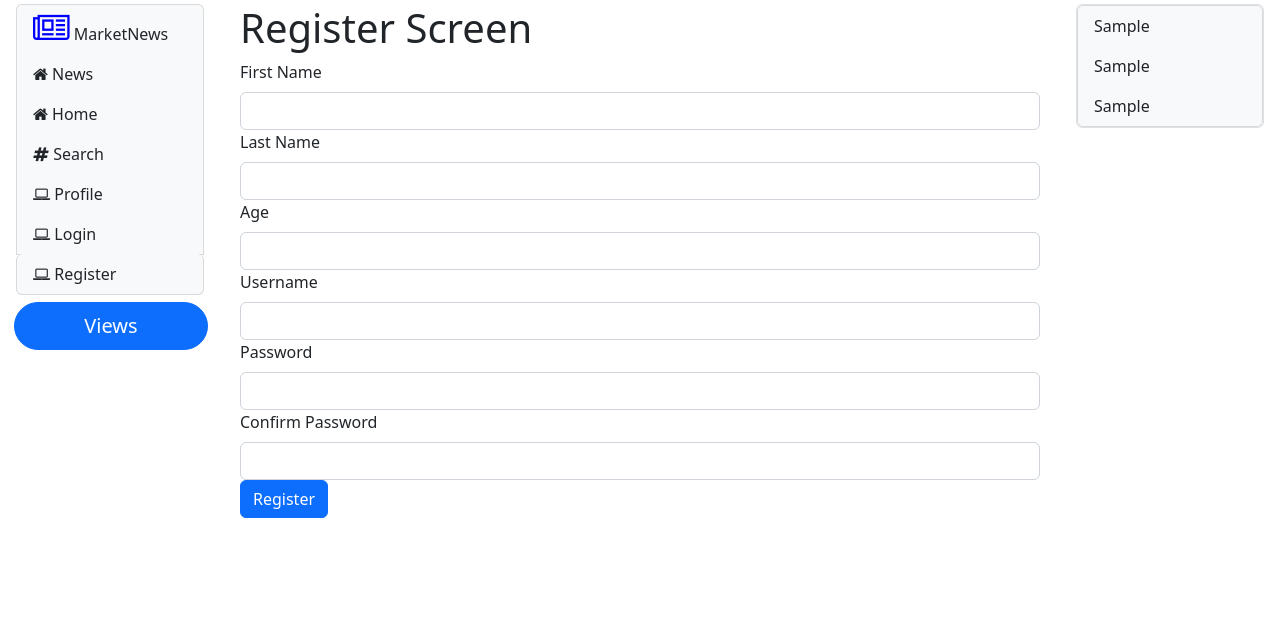
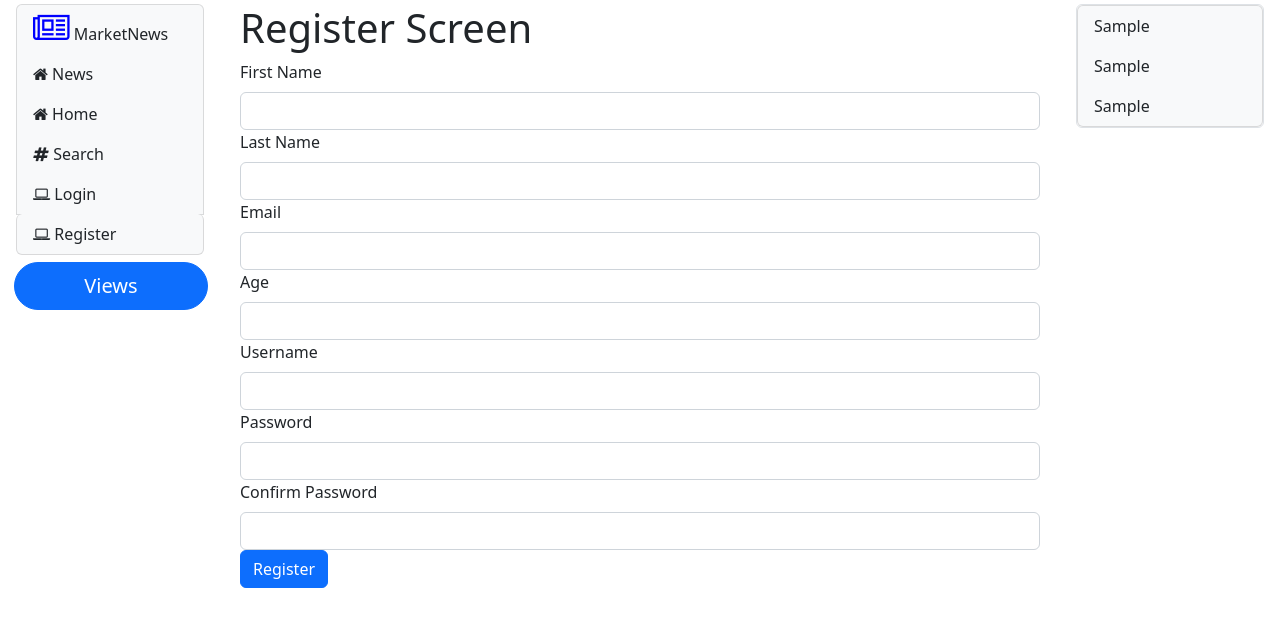
Before and after one commit to amarpriyesh/WebDev-StockMarket-FrontEnd, a React (Create React App) app: page /register in a window 1280 px wide. Shown: the top 626 px of the page. Built offline with nearby package versions, Linux system fonts and the light colour scheme; no server answers.

Commit message:
Added logout button, toggle between profile and login/register

```diff
--- a/src/navigation/index.js
+++ b/src/navigation/index.js
@@ -2,9 +2,11 @@ import React from "react";
 import {Link} from "react-router-dom";
 import {useLocation} from "react-router";
 import  "./index.css"
+import {useSelector} from "react-redux";
 const NavigationSidebar = (
 
 ) => {
+    const { currentUser } = useSelector((state) => state.user);
     const {pathname} = useLocation();
     const paths = pathname.split('/')
     const active = paths[2];
@@ -23,15 +25,21 @@ const NavigationSidebar = (
                 <Link to="/search" className={`list-group-item bg-light ${active === 'search'?'active':''}`}>
                     <i className="fa fa-hashtag"></i>   Search
                 </Link>
+                {currentUser &&(
                 <Link to="/profile" className={`list-group-item bg-light ${active === 'profile'?'active':''}`}>
                     <i className="fa fa-laptop"></i> Profile
                 </Link>
+                )}
+                {!currentUser &&(
                 <Link to="/login" className={`list-group-item bg-light ${active === 'login'?'active':''}`}>
                     <i className="fa fa-laptop"></i> Login
                 </Link>
+                )}
+                {!currentUser &&(
                 <Link to="/register" className={`list-group-item bg-light rounded ${active === 'register'?'active':''}`}>
                     <i className="fa fa-laptop"></i> Register
                 </Link>
+                )}
 
                 <div className="row pt-2 pe-2 ">
                     <button type="button"
--- a/src/profile/profile.js
+++ b/src/profile/profile.js
@@ -1,9 +1,10 @@
 import React, {useEffect} from 'react';
 import {Link, Navigate} from "react-router-dom";
 import {useDispatch, useSelector} from "react-redux";
-import {findAllUsersThunk, profileThunk} from "../services/user-thunks";
+import {findAllUsersThunk, logoutThunk, profileThunk} from "../services/user-thunks";
 import UserItem from "./user-item";
 import UserList from "./user-list";
+import {useNavigate} from "react-router";
 
 function Profile() {
     // const { profileId } = useParams();
@@ -68,6 +69,7 @@ function Profile() {
     // );
     const { currentUser } = useSelector((state) => state.user);
     const dispatch = useDispatch();
+    const navigate = useNavigate()
     useEffect(() => {
         dispatch(profileThunk());
         dispatch(findAllUsersThunk());
@@ -75,6 +77,12 @@ function Profile() {
     return (
         <div className="container">
             <h2>Profile</h2>
+            <button onClick={() => {
+                dispatch(logoutThunk());
+                navigate("/login")
+            }} className="float-end btn btn-primary">
+                Logout
+            </button>
             <div className="row">
                 <div className="col-md-6">
                     <h3>Personal Information</h3>
--- a/src/register/register.js
+++ b/src/register/register.js
@@ -11,6 +11,7 @@ function RegisterScreen() {
     const [lastName, setLastName] = useState("");
     const [age, setAge] = useState("");
     const [error, setError] = useState("");
+    const [email, setEmail] = useState("");
     const navigate = useNavigate();
     const dispatch = useDispatch();
 
@@ -20,7 +21,7 @@ function RegisterScreen() {
             return;
         }
         const response = await dispatch(
-            registerThunk({ username, password, firstName, lastName, age })
+            registerThunk({ username, password, firstName, lastName, age, email })
         );
         if (response.error) {
             setError(response.error);
@@ -57,6 +58,17 @@ function RegisterScreen() {
                     type="text"
                     value={lastName}
                     onChange={(event) => setLastName(event.target.value)}
+                />
+            </div>
+            <div>
+                <label htmlFor="email">Email</label>
+                <br/>
+                <input
+                    id="email"
+                    className="form-control"
+                    type="text"
+                    value={email}
+                    onChange={(event) => setEmail(event.target.value)}
                 />
             </div>
             <div>
--- a/src/services/user-service.js
+++ b/src/services/user-service.js
@@ -40,13 +40,14 @@ export const profile = async () => {
     return response.data;
 };
 
-export const register = async ({username,password, firstName, lastName, age}) => {
+export const register = async ({username,password, firstName, lastName, age, email}) => {
     const response = await axios.post(`${USERS_URL}/register`,{
         username,
         password,
         firstName,
         lastName,
-        age
+        age,
+        email
     });
     return response.data;
 };
```
